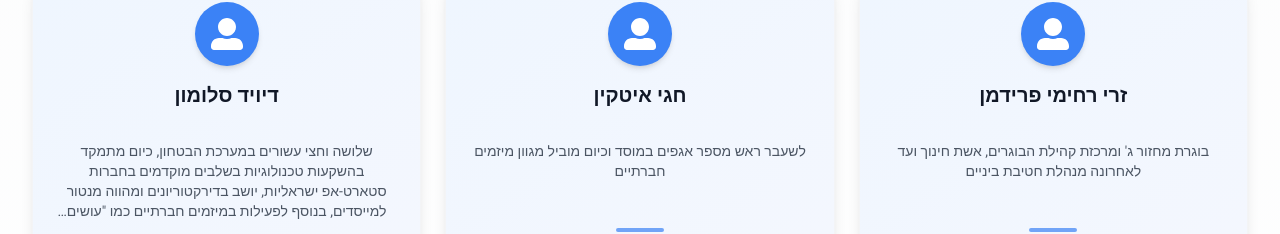
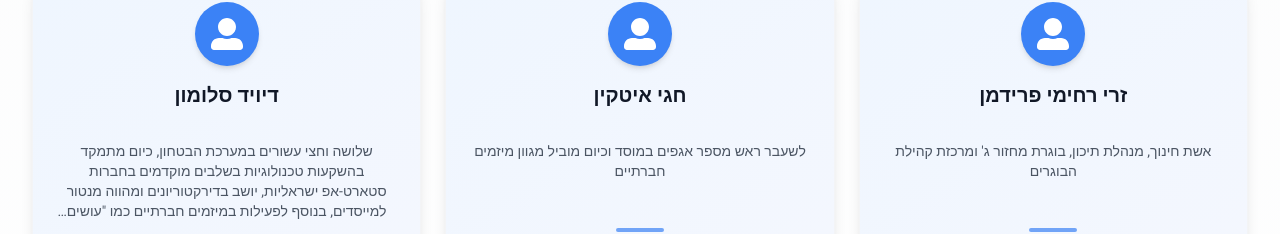
Before and after one commit to IdanHarari11/dagan-website, a Next.js app: page /team in a window 1280 px wide. Shown: the part 2507-2741 px from the top of the page. Built offline with nearby package versions, Linux system fonts and the light colour scheme.

Commit message:
Update team member bio for Zari Rahimi Friedman: Revised description to emphasize current role as a high school principal while maintaining previous achievements in education and community engagement.

```diff
--- a/src/components/Team.js
+++ b/src/components/Team.js
@@ -47,7 +47,7 @@ const steeringTeam = [
   },
   {
     name: 'זרי רחימי פרידמן',
-    bio: 'בוגרת מחזור ג\' ומרכזת קהילת הבוגרים, אשת חינוך ועד לאחרונה מנהלת חטיבת ביניים',
+    bio: 'אשת חינוך, מנהלת תיכון, בוגרת מחזור ג\' ומרכזת קהילת הבוגרים',
   },
   {
     name: 'חגי איטקין',
```
